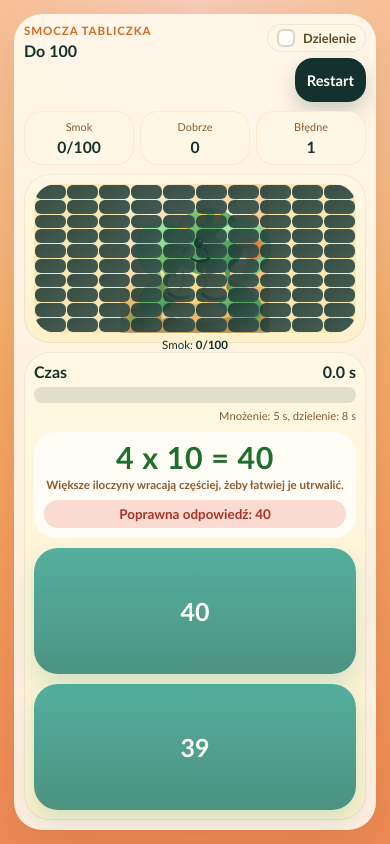
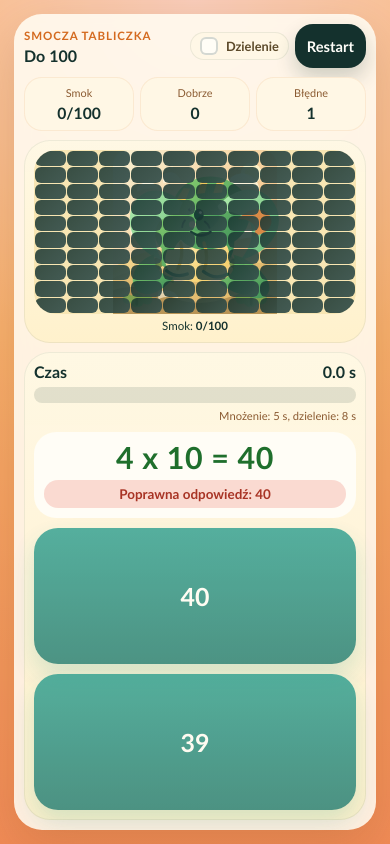
Before and after one commit to mpomaran/tabliczka-smok, a plain HTML site: page index.html in a window 390 px wide. Drawn offline with Linux system fonts and the light colour scheme.

Commit message:
Fix mobile layout and remove hints

```diff
--- a/app.js
+++ b/app.js
@@ -19,7 +19,6 @@ const timerBar = document.getElementById('timer-bar');
 const timerFill = document.getElementById('timer-fill');
 const questionBoxNode = document.querySelector('.question-box');
 const questionTextNode = document.getElementById('question-text');
-const hintTextNode = document.getElementById('hint-text');
 const feedbackBadge = document.getElementById('feedback-badge');
 const answersGrid = document.getElementById('answers-grid');
 const quizCard = document.getElementById('quiz-card');
@@ -330,46 +329,6 @@ function setFeedback(type, message) {
   questionBoxNode.classList.toggle('question-box--solved', state.revealAnswerInQuestion);
 }
 
-function buildHintText(question) {
-  if (question.type === 'division') {
-    return 'Dzielenie to mnożenie wspak.';
-  }
-
-  const { left, right, answer } = question;
-  const bigger = Math.max(left, right);
-  const smaller = Math.min(left, right);
-
-  if (left === right) {
-    return `To kwadrat liczby: ${left} × ${left} = ${answer}.`;
-  }
-
-  if (smaller === 5) {
-    return 'Rada: 5 × to połowa 10 ×.';
-  }
-
-  if (bigger === 9) {
-    return 'Rada: 9 × to 10 × minus jedna grupa.';
-  }
-
-  if (bigger === 4) {
-    return 'Rada: 4 × to podwójne podwójne.';
-  }
-
-  if (bigger === 8) {
-    return 'Rada: 8 × licz przez 2 ×, 4 × i jeszcze raz podwój.';
-  }
-
-  if (answer > 50) {
-    return 'Duży wynik: policz 5 ×, a potem dodaj brakujące grupy.';
-  }
-
-  if (answer > 30) {
-    return 'Większe iloczyny wracają częściej, żeby łatwiej je utrwalić.';
-  }
-
-  return 'Szukaj wzorów: podobne działania pomagają zapamiętać wynik.';
-}
-
 function renderStats() {
   revealedCountNode.textContent = `${state.revealedCount}/100`;
   dragonProgressNode.textContent = `${state.revealedCount}/100`;
@@ -383,7 +342,6 @@ function renderQuestion() {
     state.revealAnswerInQuestion,
   );
   questionTextNode.classList.toggle('question-text--solved', state.revealAnswerInQuestion);
-  hintTextNode.textContent = buildHintText(state.currentQuestion);
   answersGrid.innerHTML = '';
 
   state.currentOptions.forEach((option) => {
--- a/index.html
+++ b/index.html
@@ -10,7 +10,7 @@
     <meta http-equiv="Pragma" content="no-cache" />
     <meta http-equiv="Expires" content="0" />
     <title>Smocza Tabliczka</title>
-    <link rel="stylesheet" href="./styles.css?v=2026-04-16-1" />
+    <link rel="stylesheet" href="./styles.css?v=2026-04-16-2" />
   </head>
   <body>
     <main class="app-shell" id="app">
@@ -204,7 +204,6 @@
           </section>
           <div class="question-box" aria-live="polite">
             <span class="question-text" id="question-text">1 x 1 = ?</span>
-            <span class="hint-text" id="hint-text">Duże wyniki wracają częściej, żeby łatwiej je zapamiętać.</span>
             <span class="feedback-badge" id="feedback-badge">Wybierz odpowiedź</span>
           </div>
           <div class="answers-grid" id="answers-grid"></div>
@@ -219,6 +218,6 @@
         </section>
       </section>
     </main>
-    <script src="./app.js?v=2026-04-16-1"></script>
+    <script src="./app.js?v=2026-04-16-2"></script>
   </body>
 </html>
--- a/styles.css
+++ b/styles.css
@@ -51,7 +51,7 @@ button {
   width: min(100%, 460px);
   min-height: calc(100dvh - 28px);
   display: grid;
-  grid-template-rows: auto auto minmax(112px, 20dvh) minmax(0, 1fr);
+  grid-template-rows: auto auto minmax(156px, 24dvh) minmax(0, 1fr);
   gap: 9px;
   padding: max(10px, env(safe-area-inset-top)) 10px max(10px, env(safe-area-inset-bottom));
   border-radius: 28px;
@@ -112,9 +112,9 @@ button {
 }
 
 .app-top {
-  display: flex;
-  align-items: flex-start;
-  justify-content: space-between;
+  display: grid;
+  grid-template-columns: minmax(0, 1fr) auto;
+  align-items: center;
   gap: 8px;
 }
 
@@ -123,8 +123,10 @@ button {
 }
 
 .app-top__actions {
-  display: grid;
-  justify-items: end;
+  display: flex;
+  align-items: center;
+  justify-content: flex-end;
+  flex-wrap: nowrap;
   gap: 6px;
   flex: 0 0 auto;
 }
@@ -201,6 +203,9 @@ h1 {
 
 .dragon-card {
   padding: 10px;
+  display: grid;
+  grid-template-rows: minmax(0, 1fr) auto;
+  min-height: 0;
 }
 
 .dragon-stage {
@@ -257,6 +262,7 @@ h1 {
 
 .quiz-card {
   grid-template-rows: auto auto 1fr;
+  min-height: 0;
 }
 
 .success-card {
@@ -302,7 +308,7 @@ h1 {
 
 .question-box {
   display: grid;
-  gap: 6px;
+  gap: 8px;
   padding: 10px;
   border-radius: 22px;
   background: #fffdf6;
@@ -315,15 +321,6 @@ h1 {
   text-align: center;
   font-weight: 900;
   letter-spacing: 0.02em;
-}
-
-.hint-text {
-  min-height: 16px;
-  text-align: center;
-  font-size: 0.72rem;
-  line-height: 1.25;
-  color: #8b5b32;
-  font-weight: 700;
 }
 
 .question-text--solved {
@@ -355,14 +352,14 @@ h1 {
 
 .answers-grid {
   display: grid;
-  grid-template-rows: repeat(2, minmax(0, 1fr));
+  grid-template-rows: repeat(2, minmax(64px, 1fr));
   gap: 10px;
   align-content: stretch;
   min-height: 0;
 }
 
 .answer-button {
-  height: 100%;
+  height: auto;
   min-height: 62px;
   border: 0;
   border-radius: 24px;
@@ -429,10 +426,6 @@ h1 {
     font-size: clamp(2rem, 3.6vw, 2.8rem);
   }
 
-  .hint-text {
-    font-size: 0.9rem;
-  }
-
   .answers-grid {
     grid-template-columns: repeat(2, minmax(0, 1fr));
     grid-template-rows: none;
@@ -453,7 +446,7 @@ h1 {
 
   .app-panel {
     min-height: calc(100dvh - 16px);
-    grid-template-rows: auto auto minmax(92px, 16dvh) minmax(0, 1fr);
+    grid-template-rows: auto auto minmax(126px, 21dvh) minmax(0, 1fr);
     gap: 8px;
     padding: max(8px, env(safe-area-inset-top)) 8px max(8px, env(safe-area-inset-bottom));
   }
@@ -477,13 +470,8 @@ h1 {
     font-size: clamp(1.28rem, 7vw, 2rem);
   }
 
-  .hint-text {
-    font-size: 0.66rem;
-    min-height: 14px;
-  }
-
   .answer-button {
-    min-height: 54px;
+    min-height: 58px;
     border-radius: 20px;
     font-size: clamp(1.2rem, 5.8vw, 1.8rem);
   }
@@ -516,3 +504,13 @@ h1 {
     gap: 4px;
   }
 }
+
+@media (max-width: 380px) {
+  .app-top {
+    grid-template-columns: 1fr;
+  }
+
+  .app-top__actions {
+    justify-content: flex-start;
+  }
+}
```
